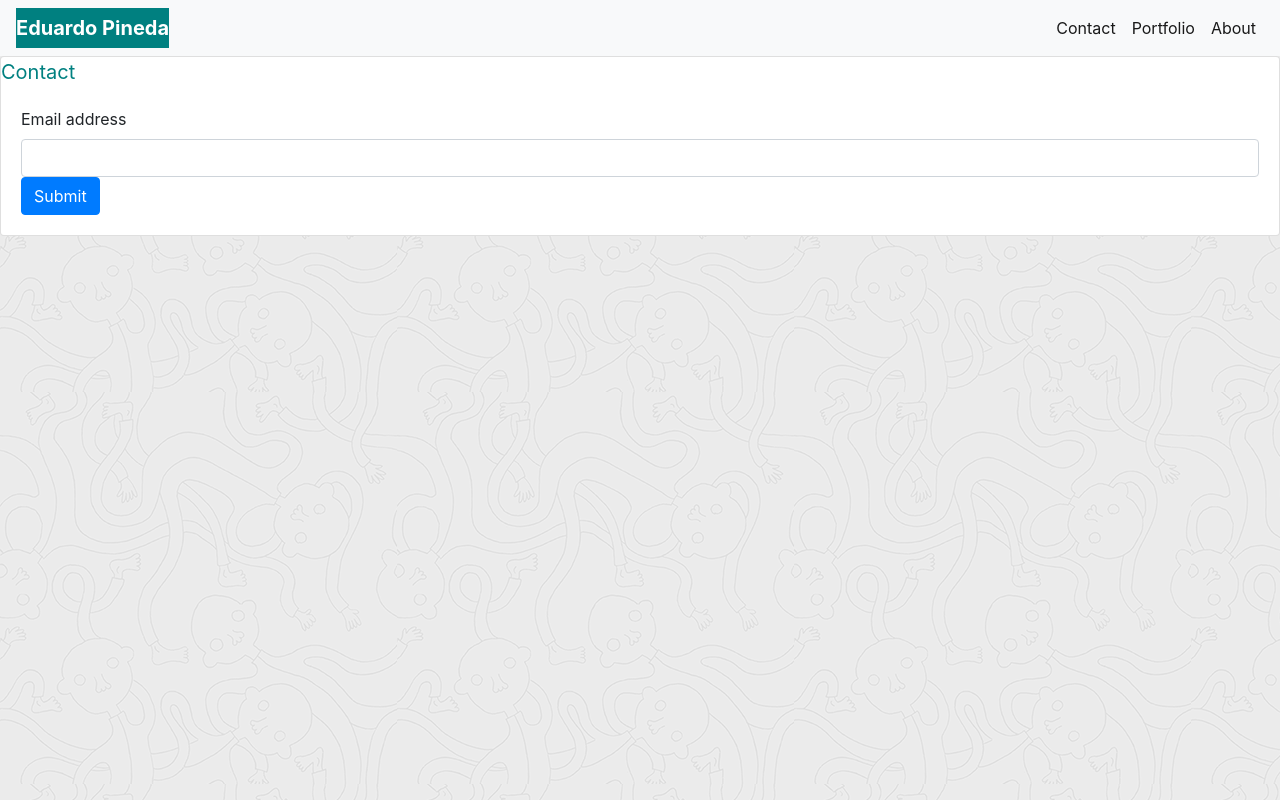
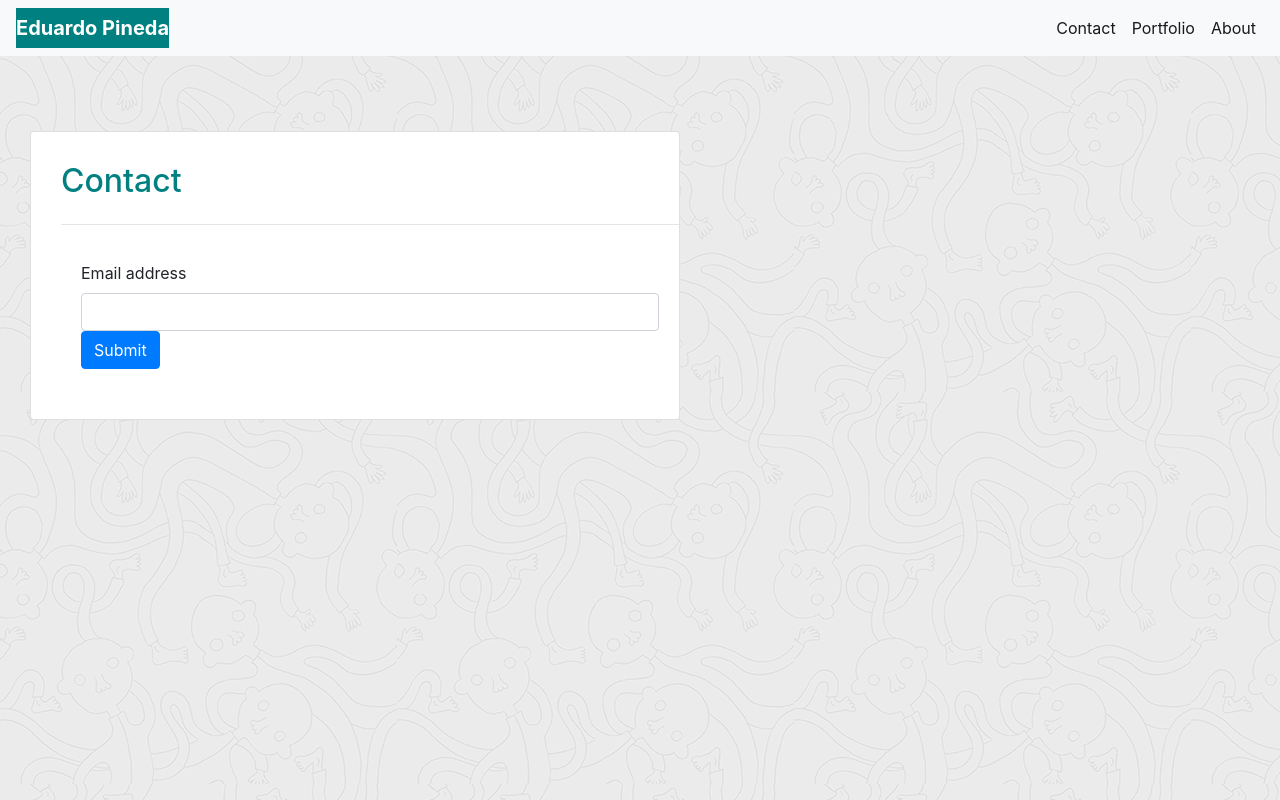
Before and after one commit to Edibozu/eduardo-my-responsive-portfolio, a plain HTML site: page contact.html in a window 1280 px wide. Drawn offline with nearby package versions, Linux system fonts and the light colour scheme.

Commit message:
added styling to the contact card and reduced the size to 650 px

```diff
--- a/assets/css/style.css
+++ b/assets/css/style.css
@@ -28,5 +28,12 @@ img {
 
 .contact-header {
     color: teal;
-    font-size: 20px;
 }
+
+.card {
+    margin-top: 75px;
+    padding-bottom: 30px;
+    margin-bottom: 50px;
+    padding-left: 30px;
+    margin-left: 30px;
+    padding-top: 30px;
--- a/contact.html
+++ b/contact.html
@@ -46,8 +46,9 @@
         </div>
       </nav>
     </header>
-    <div class="card">
-      <div class="contact-header">Contact</div>
+    <div class="card" style="max-width: 650px">
+      <h2 class="contact-header">Contact</h2>
+      <hr>
       <div class="card-body">
         <label for="exampleInputEmail1">Email address</label>
         <input
```
